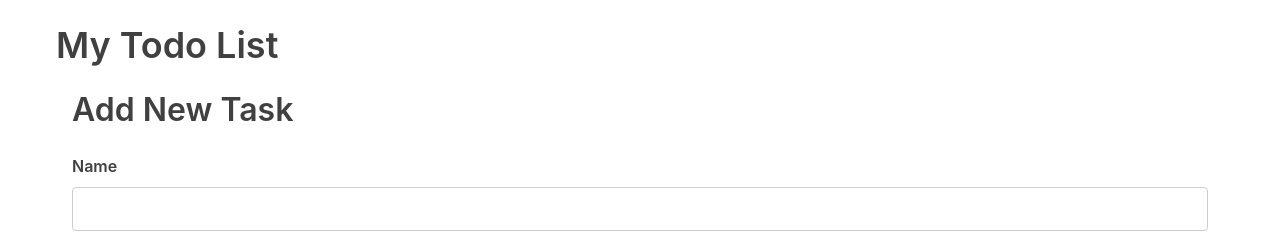
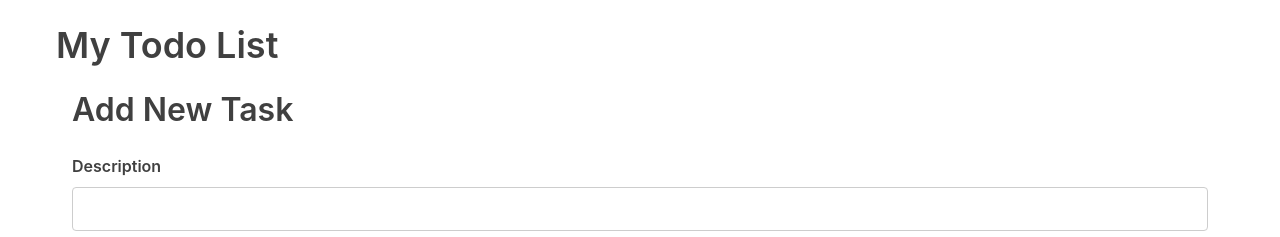
Before and after one commit to MarcLignarius/React.ToDoList, a React (Create React App) app: page / in a window 1280 px wide. Shown: the top 237 px of the page. Built offline with nearby package versions, Linux system fonts and the light colour scheme.

Commit message:
complete fifth  part of refactor

```diff
--- a/src/forms/AddTaskForm.js
+++ b/src/forms/AddTaskForm.js
@@ -26,7 +26,7 @@ const AddTaskForm = props => {
     })
   }
 
-  const initialFormstate = { id: null, name: ''}
+  const initialFormstate = { id: null, description: ''}
   const [task, setTask] = useState(initialFormstate)
 
   const handleInputChange = e => {
@@ -42,7 +42,7 @@ const AddTaskForm = props => {
       handleOnAddClick(task)
       setTask(initialFormstate)
     }}>
-      <label>Name</label>
+      <label>Description</label>
       <input type="text" name="name" value={task.name} onChange={handleInputChange} />
       <button>Add new task</button>
     </form>
```
